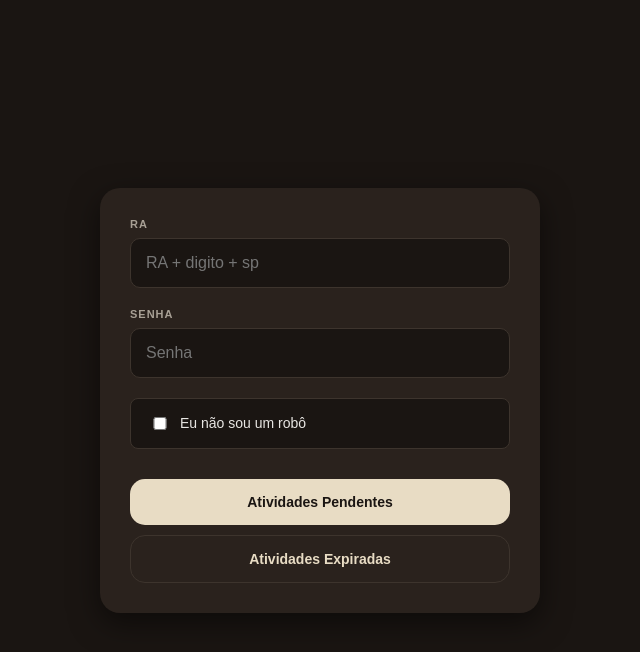
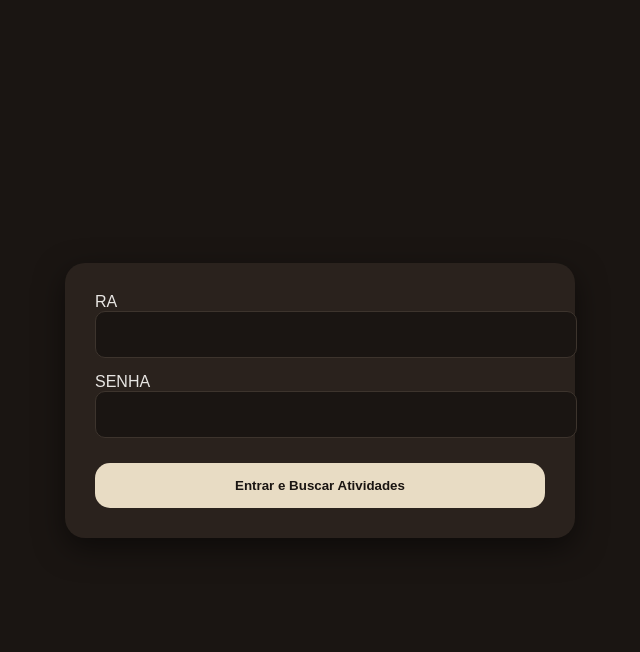
Before and after one commit to iron23292-cmd/PASF, a Flask app: page / in a window 1280 px wide. Shown: the top 652 px of the page, without its empty margins (320-960 px from the left). Run offline with Flask 3, Linux system fonts and the light colour scheme.

Commit message:
Update index.html

```diff
--- a/templates/index.html
+++ b/templates/index.html
@@ -2,111 +2,85 @@
 <html lang="pt-br">
 <head>
     <meta charset="UTF-8">
-    <title>PASF - Sala do Futuro</title>
+    <title>PASF - Protótipo de Automação</title>
     <style>
-        body {
-            background: #1a1512;
-            color: #e8e6e3;
-            font-family: sans-serif;
-            display: flex;
-            justify-content: center;
-            align-items: center;
-            height: 100vh;
-            margin: 0;
-        }
-        .login-card {
-            background: #2a221d;
-            padding: 30px;
-            border-radius: 20px;
-            width: 380px;
-            box-shadow: 0 10px 30px rgba(0,0,0,0.5);
-        }
-        .input-group { margin-bottom: 20px; }
-        label {
-            display: block;
-            font-size: 11px;
-            font-weight: bold;
-            color: #a8a095;
-            text-transform: uppercase;
-            margin-bottom: 8px;
-            letter-spacing: 1px;
-        }
-        input {
-            width: 100%;
-            padding: 15px;
-            background: #1a1512;
-            border: 1px solid #3d342d;
-            border-radius: 10px;
-            color: white;
-            box-sizing: border-box;
-            font-size: 16px;
-        }
-        .captcha-box {
-            background: #1a1512;
-            border: 1px solid #3d342d;
-            padding: 15px;
-            border-radius: 8px;
-            margin-bottom: 20px;
-            display: flex;
-            align-items: center;
-            font-size: 14px;
-        }
-        .btn {
-            width: 100%;
-            padding: 15px;
-            margin-top: 10px;
-            border-radius: 15px;
-            border: none;
-            font-weight: bold;
-            cursor: pointer;
-            font-size: 14px;
-            transition: 0.2s;
-        }
+        /* Estilos do seu Layout Escuro (Igual ao que você mandou) */
+        body { background: #1a1512; color: #e8e6e3; font-family: sans-serif; display: flex; justify-content: center; align-items: center; height: 100vh; margin: 0; }
+        .container { background: #2a221d; padding: 30px; border-radius: 20px; width: 450px; box-shadow: 0 10px 30px rgba(0,0,0,0.5); }
+        .hidden { display: none; }
+
+        /* Interface de Atividades (A Nova Aba) */
+        .atividades-lista { max-height: 300px; overflow-y: auto; margin: 20px 0; border: 1px solid #3d342d; padding: 10px; border-radius: 10px; }
+        .tarefa-item { display: flex; align-items: center; padding: 10px; border-bottom: 1px solid #3d342d; }
+        .delay-control { margin: 15px 0; padding: 10px; background: #1a1512; border-radius: 10px; font-size: 13px; }
+
+        /* Botões */
+        .btn { width: 100%; padding: 15px; margin-top: 10px; border-radius: 15px; border: none; font-weight: bold; cursor: pointer; transition: 0.2s; }
         .btn-primary { background: #e8dcc4; color: #1a1512; }
-        .btn-primary:hover { background: #dcd0b8; }
-        .btn-secondary { background: transparent; border: 1px solid #3d342d; color: #e8dcc4; }
-        .btn-secondary:hover { background: rgba(255,255,255,0.05); }
+        .btn-select-all { background: #3d342d; color: #e8dcc4; margin-bottom: 10px; }
     </style>
 </head>
 <body>
-    <div class="login-card">
-        <div class="input-group">
+    <div class="container">
+        <!-- ABA 1: LOGIN -->
+        <div id="aba-login">
             <label>RA</label>
-            <input type="text" id="ra" placeholder="RA + digito + sp">
+            <input type="text" id="ra" style="width:100%; padding:15px; background:#1a1512; border:1px solid #3d342d; color:white; border-radius:10px; margin-bottom:15px;">
+            <label>SENHA</label>
+            <input type="password" id="senha" style="width:100%; padding:15px; background:#1a1512; border:1px solid #3d342d; color:white; border-radius:10px; margin-bottom:15px;">
+
+            <button class="btn btn-primary" onclick="conectar()">Entrar e Buscar Atividades</button>
         </div>
 
-        <div class="input-group">
-            <label>SENHA</label>
-            <input type="password" id="senha" placeholder="Senha">
+        <!-- ABA 2: SELEÇÃO DE TAREFAS (SÓ APARECE APÓS LOGIN) -->
+        <div id="aba-tarefas" class="hidden">
+            <h3>Atividades Encontradas</h3>
+
+            <button class="btn btn-select-all" onclick="selecionarTodas()">Selecionar Todas</button>
+
+            <div class="atividades-lista" id="lista-corpo">
+                <!-- O Bot vai injetar as tarefas aqui -->
+                <p style="text-align:center; color:#a8a095;">Buscando tarefas...</p>
+            </div>
+
+            <div class="delay-control">
+                Tempo por tarefa:
+                <select id="delay-tempo" style="background:#2a221d; color:white; border:1px solid #3d342d;">
+                    <option value="180">3 Minutos</option>
+                    <option value="240">4 Minutos</option>
+                    <option value="300" selected>5 Minutos</option>
+                </select>
+            </div>
+
+            <button class="btn btn-primary" onclick="iniciarAutomacao()">INICIAR RESOLUÇÃO</button>
         </div>
-
-        <div class="captcha-box">
-            <input type="checkbox" style="width: 20px; margin-right: 10px;">
-            <span>Eu não sou um robô</span>
-        </div>
-
-        <button class="btn btn-primary" onclick="executar('pendentes')">Atividades Pendentes</button>
-        <button class="btn btn-secondary" onclick="executar('expiradas')">Atividades Expiradas</button>
     </div>
 
     <script>
-        function executar(tipo) {
-            const ra = document.getElementById('ra').value;
-            const senha = document.getElementById('senha').value;
+        function conectar() {
+            // Lógica de Troca de Aba
+            document.getElementById('aba-login').classList.add('hidden');
+            document.getElementById('aba-tarefas').classList.remove('hidden');
 
-            if(!ra || !senha) {
-                alert("Por favor, preencha o RA e a Senha.");
-                return;
-            }
+            // Simulação da Varredura (Onde o bot busca na API)
+            setTimeout(() => {
+                const lista = document.getElementById('lista-corpo');
+                lista.innerHTML = `
+                    <div class="tarefa-item"><input type="checkbox" class="task-chk"> <span>Tarefa 01 - Matemática</span></div>
+                    <div class="tarefa-item"><input type="checkbox" class="task-chk"> <span>Tarefa 02 - Física</span></div>
+                    <div class="tarefa-item"><input type="checkbox" class="task-chk"> <span>Tarefa 03 - Química</span></div>
+                `;
+            }, 1500);
+        }
 
-            alert(`O Algoritmo está iniciando a varredura de \({tipo} para o RA: \){ra}`);
+        function selecionarTodas() {
+            const checkboxes = document.querySelectorAll('.task-chk');
+            checkboxes.forEach(cb => cb.checked = true);
+        }
 
-            // Aqui o seu site envia os dados para o Python no Render
-            fetch('/capturar', {
-                method: 'POST',
-                headers: {'Content-Type': 'application/json'},
-                body: JSON.stringify({ ra: ra, senha: senha, acao: tipo })
-            });
+        function iniciarAutomacao() {
+            const tempo = document.getElementById('delay-tempo').value;
+            alert(`O BOT iniciou! Resolvendo tarefas selecionadas com intervalo de ${tempo/60} minutos.`);
         }
     </script>
 </body>
```
